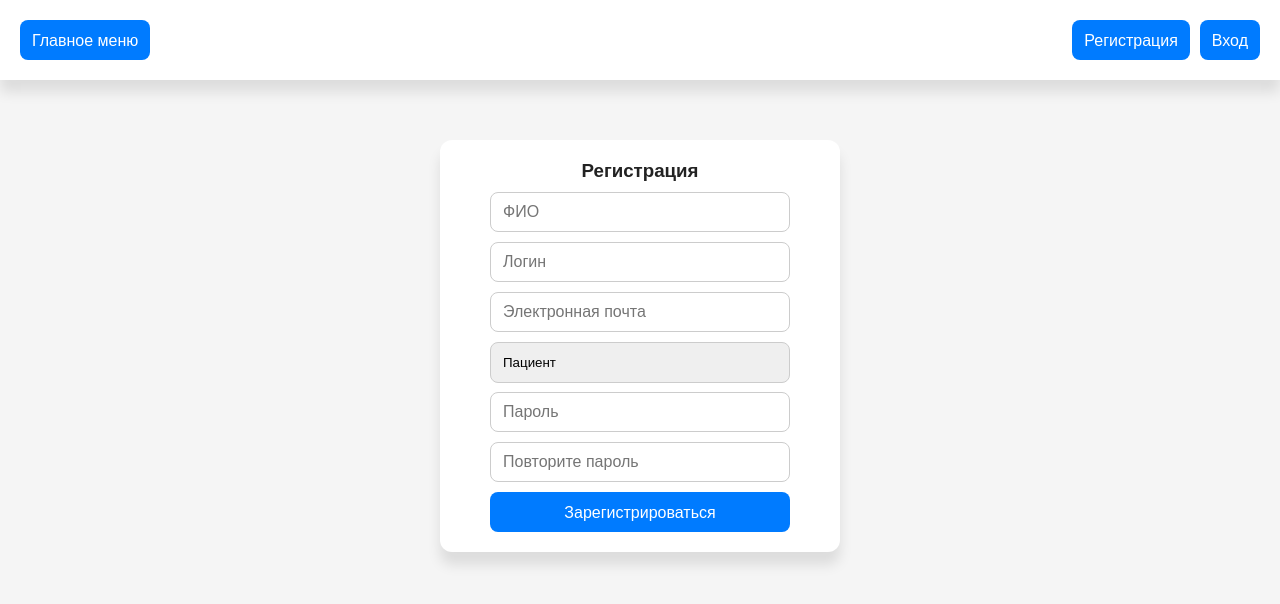
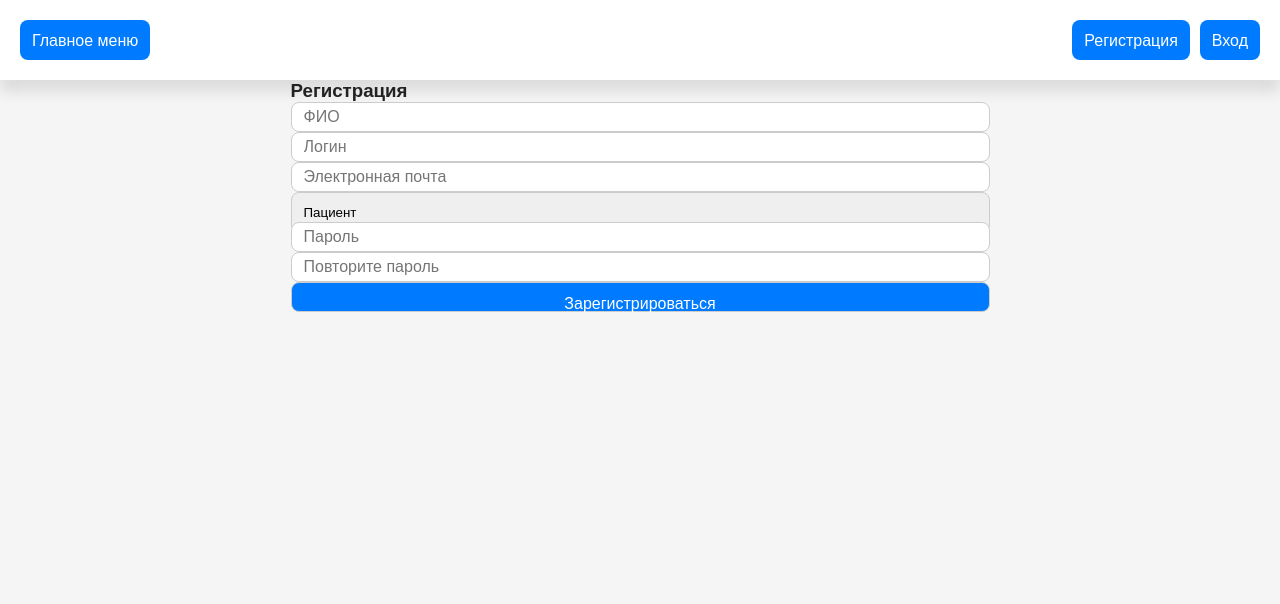
Before and after one commit to va43n/tasks-website, a Next.js app: page /auth/register in a window 1280 px wide. Shown: the top 604 px of the page. Built offline with nearby package versions, Linux system fonts and the light colour scheme; no server answers.

Commit message:
Теперь страница с логином и регистрацией на разных устройствах отображается по-разному

```diff
--- a/styles/form.css
+++ b/styles/form.css
@@ -1,29 +1,3 @@
-.centered-container-form {
-  display: flex;
-  flex-direction: column;
-  align-items: center;
-  justify-content: center;
-  width: 400px;
-  padding: 20px;
-  margin-top: 60px;
-  background: white;
-  box-shadow: 0px 1vw 1vw rgba(0, 0, 0, 0.1);
-  border-radius: 12px;
-  gap: 10px;
-}
-
-.form-rounded-box {
-  border-radius: 8px;
-  padding: 12px;
-  border: 1px solid #cccccc;
-}
-
-.form-box-size {
-  width: 300px;
-  height: 40px;
-  font-size: 16px;
-}
-
 .form-button-form {
   background-color: #007bff;
   color: white;
@@ -51,6 +25,19 @@
   flex: 1;
 }
 
+
+.form-rounded-box {
+  border-radius: 8px;
+  padding: 12px;
+  border: 1px solid #cccccc;
+}
+
+.form-box-size {
+  width: 100%;
+  height: 30px;
+  font-size: 16px;
+}
+
 .form-select-container::after {
   content: "▼";
   position: absolute;
@@ -59,3 +46,35 @@
   color: #222222;
   font-size: 16px;
 }
+
+@media (max-width >= max-height) {
+  .centered-container-form {
+    display: flex;
+    flex-direction: column;
+    align-items: center;
+    justify-content: center;
+    width: 400px;
+    margin-top: 60px;
+    background: white;
+    box-shadow: 0px 1vw 1vw rgba(0, 0, 0, 0.1);
+    border-radius: 8px;
+    padding: 20px;
+    gap: 10px;
+  }
+}
+
+@media (max-width < max-height) {
+  .centered-container-form {
+    display: flex;
+    flex-direction: column;
+    align-items: center;
+    justify-content: center;
+    width: 80vw;
+    margin-top: 60px;
+    background: white;
+    box-shadow: 0px 1vw 1vw rgba(0, 0, 0, 0.1);
+    border-radius: 8px;
+    padding: 20px;
+    gap: 10px;
+  }
+}
```
